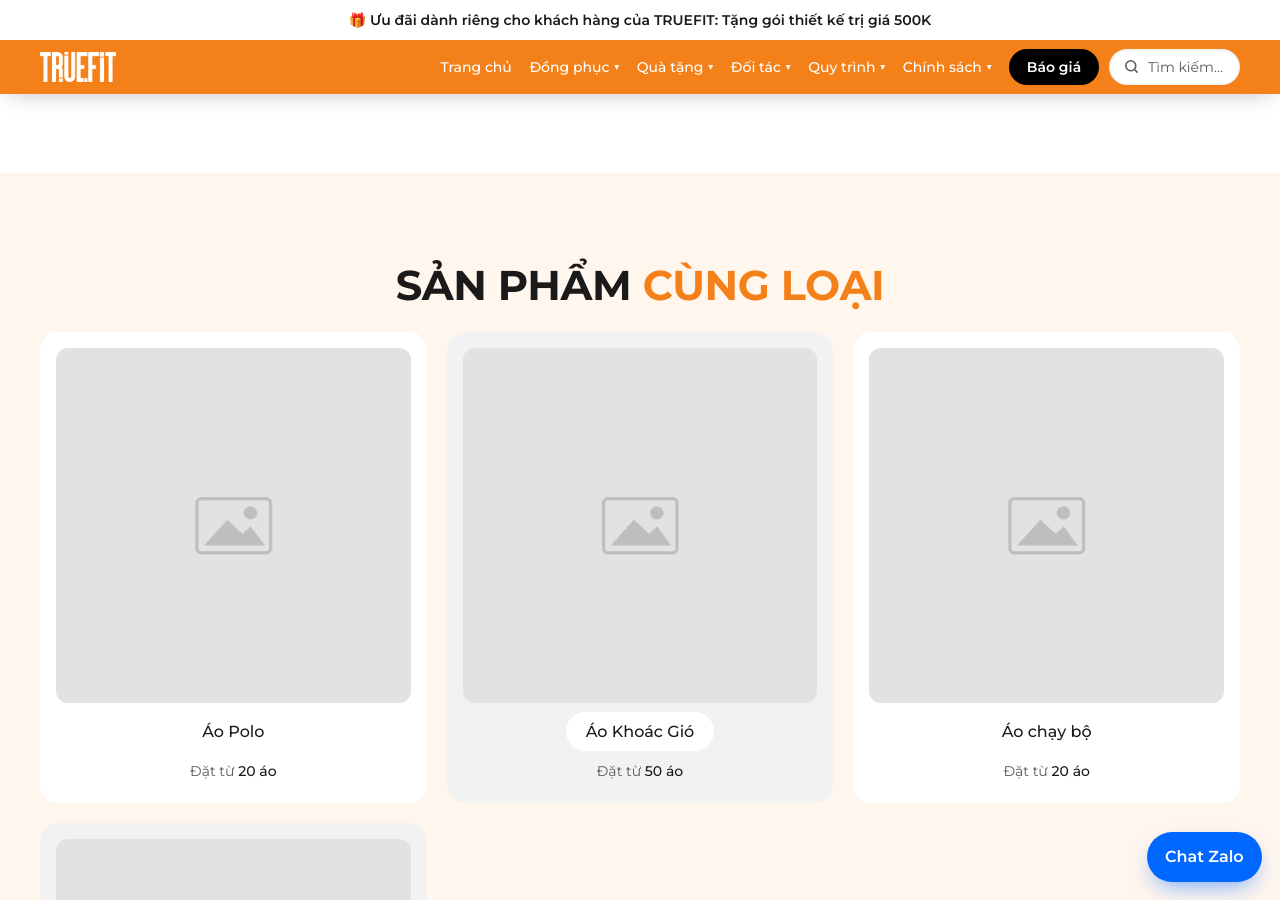
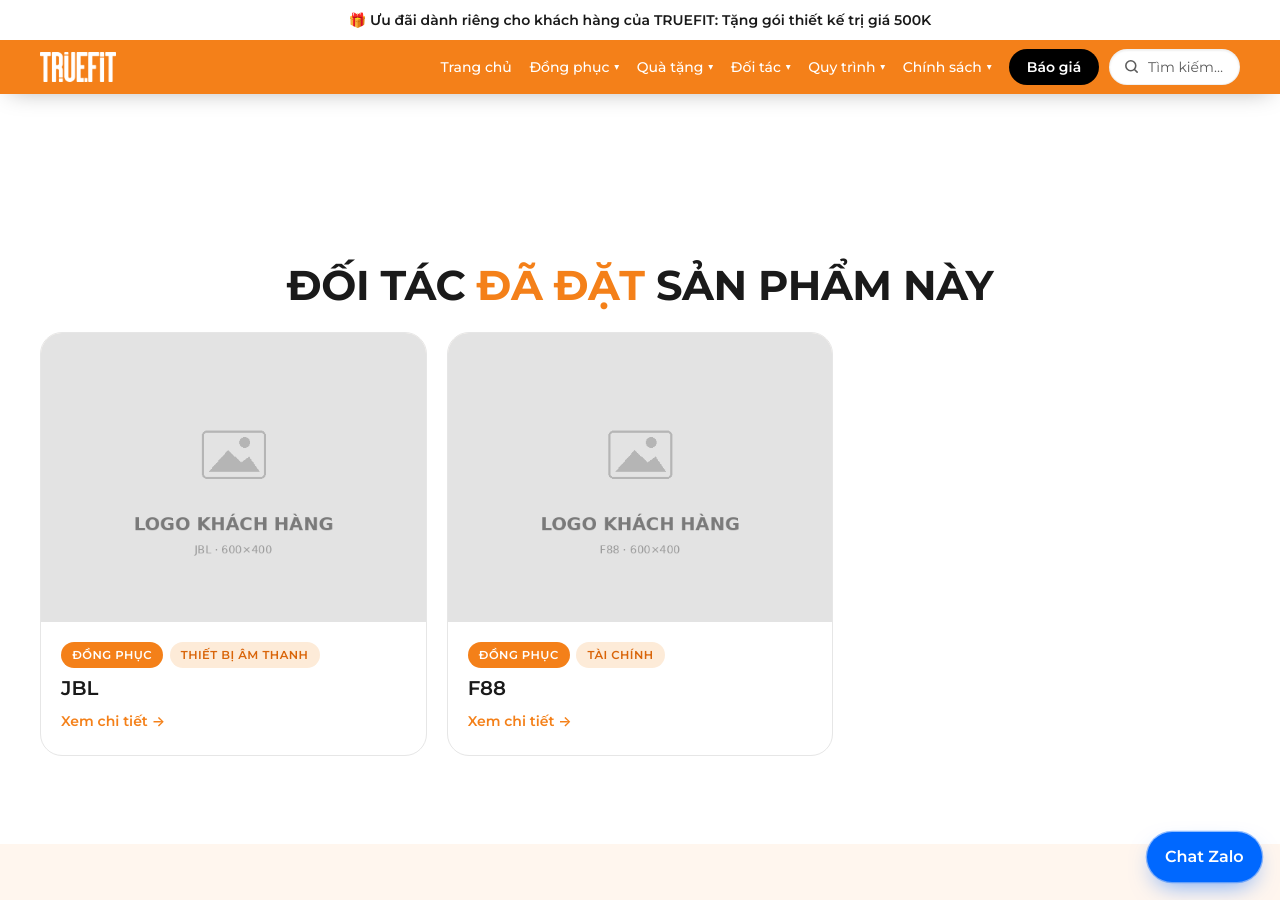
Before and after one commit to bap47/truefit, a Jekyll site: the page built from _san_pham/ao-thun.md, in a window 1280 px wide and 900 px high, scrolled down 1158 px. Built offline with Jekyll 4.4.1, drawn with Linux system fonts in a browser that asks for light colours.

Commit message:
Add files via upload

```diff
--- a/_layouts/product.html
+++ b/_layouts/product.html
@@ -38,6 +38,18 @@
   </div>
 </section>
 
+{% assign da_dat = site.khach_hang | where_exp: "c", "c.san_pham contains page.title" | sort: "thu_tu" %}
+{% if da_dat.size > 0 %}
+<section class="tf-section" id="doi-tac-da-dat">
+  <div class="wrap">
+    <h2 class="tf-title reveal">Đối tác <span>đã đặt</span> sản phẩm này</h2>
+    <div class="tf-stories__grid">
+      {% for c in da_dat limit: 3 %}{% include case-card.html c=c %}{% endfor %}
+    </div>
+  </div>
+</section>
+{% endif %}
+
 {% assign cung = site.san_pham | where: "danh_muc", page.danh_muc | sort: "thu_tu" %}
 <section class="tf-section tf-section--cream">
   <div class="wrap">
```
